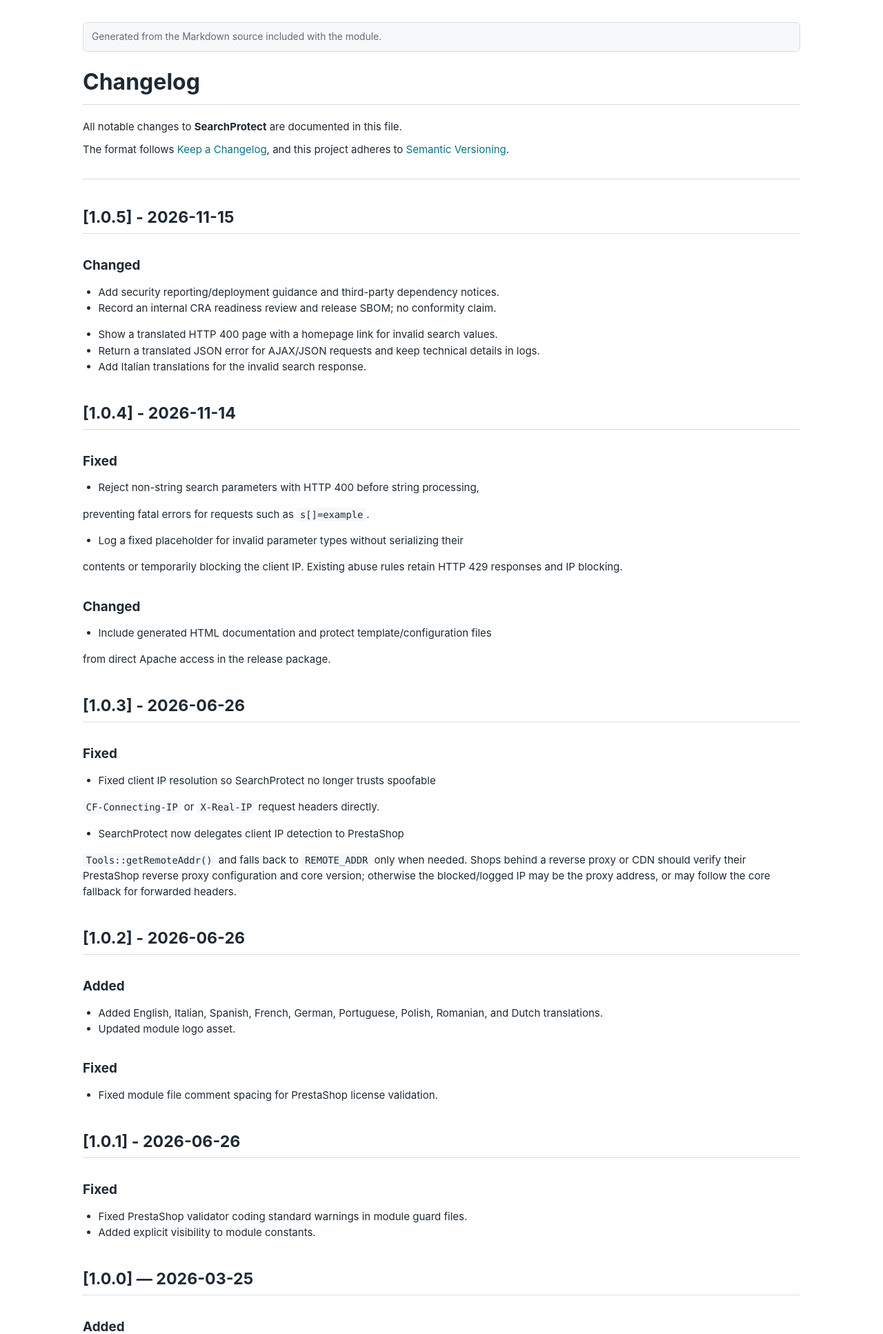
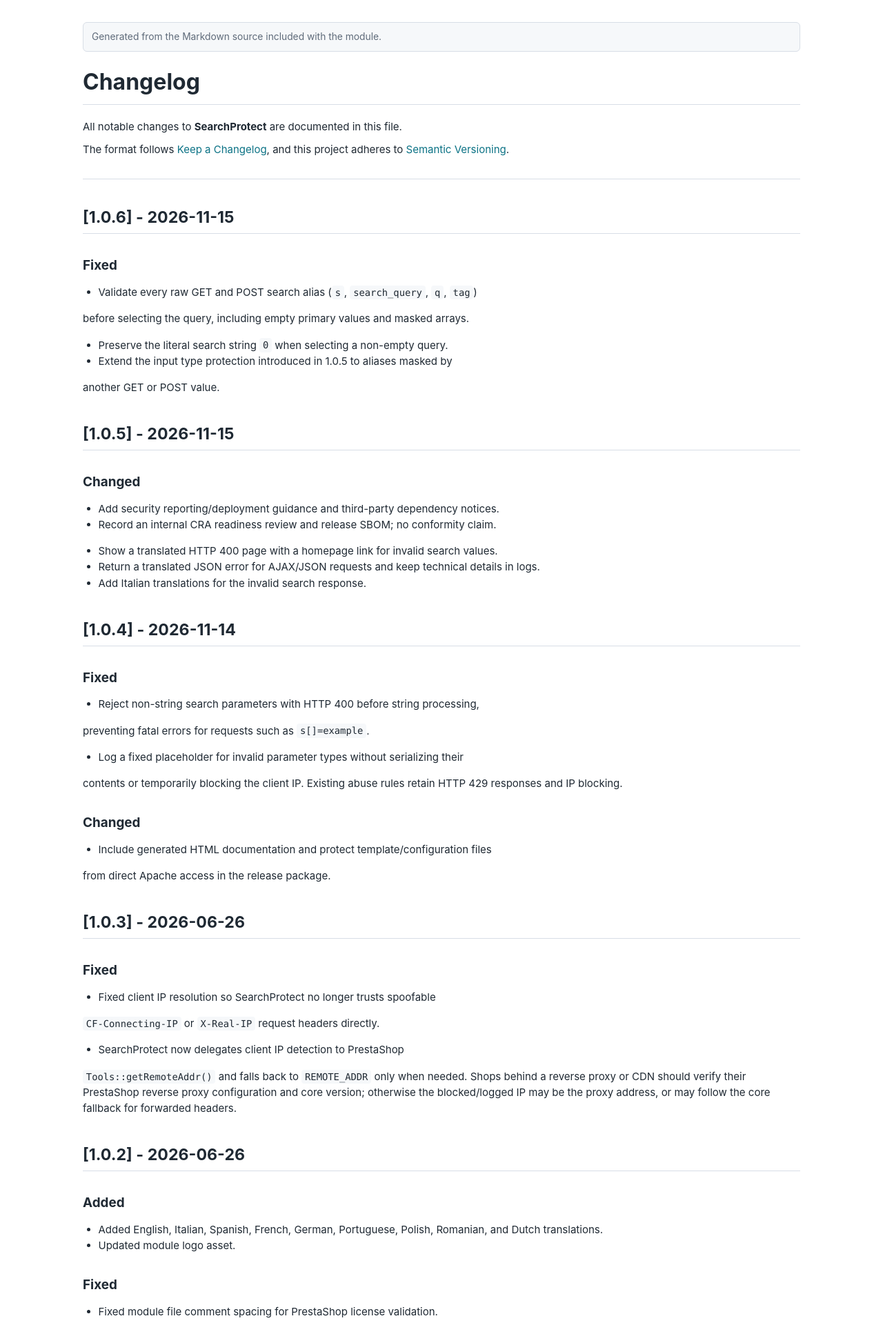
Before and after one commit to ArteInfoRM/searchprotect, a PHP site: page /documentation/CHANGELOG.html in a window 1280 px wide. Shown: the top 1934 px of the page at 69% size. Run offline with PHP 8.4, Linux system fonts and the light colour scheme.

Commit message:
fix: validate all search query aliases

```diff
--- a/documentation/CHANGELOG.html
+++ b/documentation/CHANGELOG.html
@@ -117,6 +117,17 @@
 <p>All notable changes to <strong>SearchProtect</strong> are documented in this file.</p>
 <p>The format follows <a href="https://keepachangelog.com/en/1.0.0/">Keep a Changelog</a>, and this project adheres to <a href="https://semver.org/spec/v2.0.0.html">Semantic Versioning</a>.</p>
 <hr>
+<h2>[1.0.6] - 2026-11-15</h2>
+<h3>Fixed</h3>
+<ul>
+<li>Validate every raw GET and POST search alias (<code>s</code>, <code>search_query</code>, <code>q</code>, <code>tag</code>)</li>
+</ul>
+<p>  before selecting the query, including empty primary values and masked arrays.</p>
+<ul>
+<li>Preserve the literal search string <code>0</code> when selecting a non-empty query.</li>
+<li>Extend the input type protection introduced in 1.0.5 to aliases masked by</li>
+</ul>
+<p>  another GET or POST value.</p>
 <h2>[1.0.5] - 2026-11-15</h2>
 <h3>Changed</h3>
 <ul>
```
Also changed, not shown: searchprotect.php (+18 -3 lines), CHANGELOG.md.
